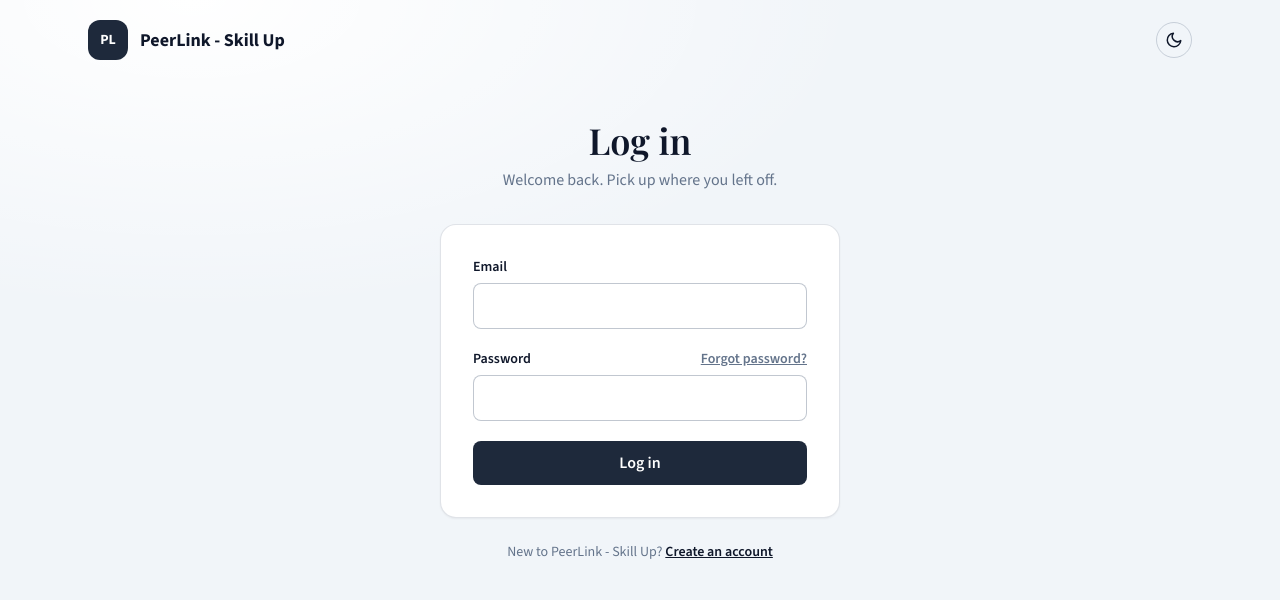
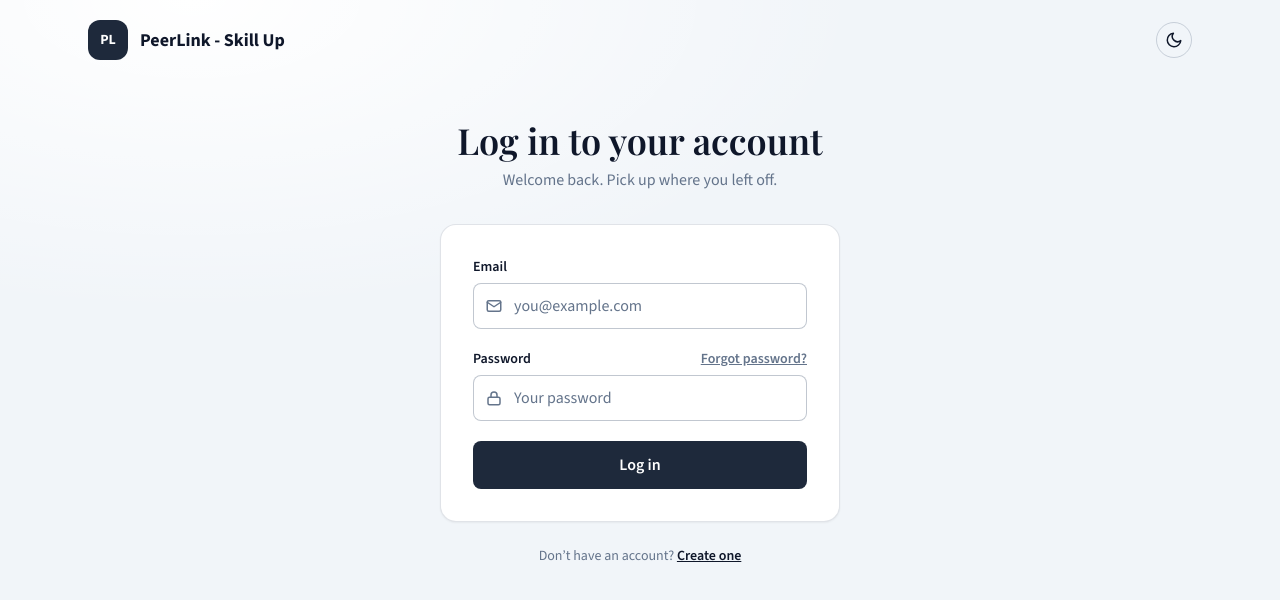
Before and after one commit to elaiii-seira/PeerLink, a React (Vite) app: page /login in a window 1280 px wide. Shown: the top 600 px of the page. Built offline with nearby package versions, Linux system fonts and the light colour scheme; no server answers.

Commit message:
feat: redesign login, register and password pages, add optional Google sign-in

```diff
--- a/src/pages/ForgotPassword.jsx
+++ b/src/pages/ForgotPassword.jsx
@@ -2,6 +2,7 @@ import { useState } from 'react'
 import { Link } from 'react-router-dom'
 import { supabase } from '../supabase'
 import AuthShell from '../components/AuthShell'
+import IconField from '../components/IconField'
 
 export default function ForgotPassword() {
   const [email, setEmail] = useState('')
@@ -43,13 +44,10 @@ export default function ForgotPassword() {
         </div>
       ) : (
         <form onSubmit={onSubmit} className="space-y-5">
-          <div>
-            <label htmlFor="email" className="field-label">Email</label>
-            <input id="email" type="email" required autoComplete="email" className="field"
-              value={email} onChange={(e) => setEmail(e.target.value)} />
-          </div>
+          <IconField id="email" label="Email" icon="mail" type="email" required autoComplete="email"
+            placeholder="you@example.com" value={email} onChange={(e) => setEmail(e.target.value)} />
           {error && <p role="alert" className="text-sm font-semibold text-destructive">{error}</p>}
-          <button type="submit" disabled={busy} className="btn-primary w-full">
+          <button type="submit" disabled={busy} className="btn-primary w-full py-3 text-base">
             {busy ? 'Sending…' : 'Send reset link'}
           </button>
         </form>
--- a/src/pages/Landing.jsx
+++ b/src/pages/Landing.jsx
@@ -1,7 +1,7 @@
 import { useEffect } from 'react'
 import { Link } from 'react-router-dom'
-
-const BRAND = 'PeerLink - Skill Up'
+import Brand, { BRAND } from '../components/Brand'
+import ThemeToggle from '../components/ThemeToggle'
 
 function SearchIcon() {
   return (
@@ -37,20 +37,15 @@ export default function Landing() {
         Skip to main content
       </a>
 
-      <header className="mx-auto flex max-w-6xl items-center justify-between gap-4 px-6 py-5">
-        <Link to="/" className="flex items-center gap-3 rounded focus:outline-none focus-visible:ring-2 focus-visible:ring-ring">
-          <span aria-hidden="true"
-            className="flex h-10 w-10 items-center justify-center rounded-xl bg-primary text-sm font-bold text-primary-foreground">
-            PL
-          </span>
-          <span className="text-lg font-bold">{BRAND}</span>
-        </Link>
-        <nav className="flex items-center gap-3 sm:gap-5" aria-label="Account">
+      <header className="mx-auto flex max-w-6xl flex-wrap items-center justify-between gap-x-4 gap-y-3 px-6 py-5">
+        <Brand />
+        <nav className="ml-auto flex items-center gap-2 sm:gap-5" aria-label="Account">
+          <ThemeToggle />
           <Link to="/login"
-            className="rounded px-1 font-semibold text-muted-foreground hover:text-foreground focus:outline-none focus-visible:ring-2 focus-visible:ring-ring">
+            className="whitespace-nowrap rounded px-1 font-semibold text-muted-foreground hover:text-foreground focus:outline-none focus-visible:ring-2 focus-visible:ring-ring">
             Log in
           </Link>
-          <Link to="/register" className={`${pill} bg-primary px-5 py-2.5 text-primary-foreground hover:bg-foreground`}>
+          <Link to="/register" className={`${pill} whitespace-nowrap bg-primary !px-4 !py-2 text-primary-foreground hover:bg-foreground sm:!px-5 sm:!py-2.5`}>
             Sign up
           </Link>
         </nav>
--- a/src/pages/Login.jsx
+++ b/src/pages/Login.jsx
@@ -2,6 +2,8 @@ import { useState } from 'react'
 import { Link, useNavigate } from 'react-router-dom'
 import { supabase } from '../supabase'
 import AuthShell from '../components/AuthShell'
+import GoogleAuth from '../components/GoogleAuth'
+import IconField from '../components/IconField'
 
 export default function Login() {
   const navigate = useNavigate()
@@ -22,35 +24,29 @@ export default function Login() {
 
   return (
     <AuthShell
-      title="Log in"
+      title="Log in to your account"
       subtitle="Welcome back. Pick up where you left off."
       footer={
         <>
-          New to PeerLink - Skill Up?{' '}
-          <Link to="/register" className="font-semibold text-foreground underline">
-            Create an account
-          </Link>
+          Don’t have an account?{' '}
+          <Link to="/register" className="font-semibold text-foreground underline">Create one</Link>
         </>
       }
     >
+      <GoogleAuth label="Continue with Google" />
       <form onSubmit={onSubmit} className="space-y-5">
-        <div>
-          <label htmlFor="email" className="field-label">Email</label>
-          <input id="email" type="email" required autoComplete="email" className="field"
-            value={email} onChange={(e) => setEmail(e.target.value)} />
-        </div>
-        <div>
-          <div className="mb-1.5 flex items-baseline justify-between gap-3">
-            <label htmlFor="password" className="text-sm font-semibold text-foreground">Password</label>
+        <IconField id="email" label="Email" icon="mail" type="email" required autoComplete="email"
+          placeholder="you@example.com" value={email} onChange={(e) => setEmail(e.target.value)} />
+        <IconField id="password" label="Password" icon="lock" type="password" required
+          autoComplete="current-password" placeholder="Your password" value={password}
+          onChange={(e) => setPassword(e.target.value)}
+          right={
             <Link to="/forgot-password" className="text-sm font-semibold text-muted-foreground underline hover:text-foreground">
               Forgot password?
             </Link>
-          </div>
-          <input id="password" type="password" required autoComplete="current-password" className="field"
-            value={password} onChange={(e) => setPassword(e.target.value)} />
-        </div>
+          } />
         {error && <p role="alert" className="text-sm font-semibold text-destructive">{error}</p>}
-        <button type="submit" disabled={busy} className="btn-primary w-full">
+        <button type="submit" disabled={busy} className="btn-primary w-full py-3 text-base">
           {busy ? 'Logging in…' : 'Log in'}
         </button>
       </form>
--- a/src/pages/Register.jsx
+++ b/src/pages/Register.jsx
@@ -2,6 +2,8 @@ import { useState } from 'react'
 import { Link, useNavigate } from 'react-router-dom'
 import { supabase } from '../supabase'
 import AuthShell from '../components/AuthShell'
+import GoogleAuth from '../components/GoogleAuth'
+import IconField from '../components/IconField'
 import { YEAR_LEVELS } from '../options'
 
 export default function Register() {
@@ -57,43 +59,31 @@ export default function Register() {
       {notice ? (
         <p role="status" className="rounded border border-border/40 bg-card p-4 text-foreground">{notice}</p>
       ) : (
+        <>
+          <GoogleAuth label="Sign up with Google" />
           <form onSubmit={onSubmit} className="space-y-5">
-          <div>
-            <label htmlFor="full_name" className="field-label">Full name</label>
-            <input id="full_name" required autoComplete="name" className="field"
-              value={form.full_name} onChange={set('full_name')} maxLength={100} />
-          </div>
+            <IconField id="full_name" label="Full name" icon="user" required maxLength={100} autoComplete="name"
+              placeholder="Juan Dela Cruz" value={form.full_name} onChange={set('full_name')} />
             <div className="grid gap-5 sm:grid-cols-2">
-            <div>
-              <label htmlFor="course" className="field-label">Course</label>
-              <input id="course" required placeholder="e.g. BSCpE" className="field"
-                value={form.course} onChange={set('course')} maxLength={100} />
-            </div>
-            <div>
-              <label htmlFor="year_level" className="field-label">Year level</label>
-              <select id="year_level" required className="field"
+              <IconField id="course" label="Course" icon="book" required maxLength={100}
+                placeholder="BSCpE" value={form.course} onChange={set('course')} />
+              <IconField id="year_level" label="Year level" icon="calendar" as="select" required
                 value={form.year_level} onChange={set('year_level')}>
                 <option value="" disabled>Select</option>
                 {YEAR_LEVELS.map((y) => <option key={y} value={y}>{y}</option>)}
-              </select>
+              </IconField>
             </div>
-          </div>
-          <div>
-            <label htmlFor="email" className="field-label">Email</label>
-            <input id="email" type="email" required autoComplete="email" className="field"
-              value={form.email} onChange={set('email')} />
-          </div>
-          <div>
-            <label htmlFor="password" className="field-label">Password</label>
-            <input id="password" type="password" required minLength={8} autoComplete="new-password"
-              className="field" value={form.password} onChange={set('password')} />
-            <p className="mt-1.5 text-sm text-muted-foreground">At least 8 characters.</p>
-          </div>
+            <IconField id="email" label="Email" icon="mail" type="email" required autoComplete="email"
+              placeholder="you@example.com" value={form.email} onChange={set('email')} />
+            <IconField id="password" label="Password" icon="lock" type="password" required minLength={8}
+              autoComplete="new-password" placeholder="At least 8 characters" hint="At least 8 characters."
+              value={form.password} onChange={set('password')} />
             {error && <p role="alert" className="text-sm font-semibold text-destructive">{error}</p>}
-          <button type="submit" disabled={busy} className="btn-primary w-full">
+            <button type="submit" disabled={busy} className="btn-primary w-full py-3 text-base">
               {busy ? 'Creating account…' : 'Create account'}
             </button>
           </form>
+        </>
       )}
     </AuthShell>
   )
--- a/src/pages/ResetPassword.jsx
+++ b/src/pages/ResetPassword.jsx
@@ -3,6 +3,7 @@ import { Link, useNavigate } from 'react-router-dom'
 import { useAuth } from '../AuthContext'
 import { supabase } from '../supabase'
 import AuthShell from '../components/AuthShell'
+import IconField from '../components/IconField'
 
 // The link in the reset email signs the student in for a moment (Supabase reads the link),
 // so this page just asks for a new password while that session exists.
@@ -27,7 +28,7 @@ export default function ResetPassword() {
   }
 
   if (loading) {
-    return <AuthShell title="Reset your password" subtitle="Checking your link…" footer={null}>{null}</AuthShell>
+    return <AuthShell title="Reset your password" subtitle="One moment." footer={null}><p role="status" className="text-center text-muted-foreground">Checking your link…</p></AuthShell>
   }
 
   if (!user) {
@@ -56,19 +57,14 @@ export default function ResetPassword() {
   return (
     <AuthShell title="Choose a new password" subtitle="Pick something you have not used elsewhere." footer={null}>
       <form onSubmit={onSubmit} className="space-y-5">
-        <div>
-          <label htmlFor="password" className="field-label">New password</label>
-          <input id="password" type="password" required minLength={8} autoComplete="new-password" className="field"
-            value={password} onChange={(e) => setPassword(e.target.value)} />
-          <p className="mt-1.5 text-sm text-muted-foreground">At least 8 characters.</p>
-        </div>
-        <div>
-          <label htmlFor="confirm" className="field-label">Confirm new password</label>
-          <input id="confirm" type="password" required minLength={8} autoComplete="new-password" className="field"
-            value={confirm} onChange={(e) => setConfirm(e.target.value)} />
-        </div>
+        <IconField id="password" label="New password" icon="lock" type="password" required minLength={8}
+          autoComplete="new-password" placeholder="At least 8 characters" hint="At least 8 characters."
+          value={password} onChange={(e) => setPassword(e.target.value)} />
+        <IconField id="confirm" label="Confirm new password" icon="lock" type="password" required minLength={8}
+          autoComplete="new-password" placeholder="Type it again" value={confirm}
+          onChange={(e) => setConfirm(e.target.value)} />
         {error && <p role="alert" className="text-sm font-semibold text-destructive">{error}</p>}
-        <button type="submit" disabled={busy} className="btn-primary w-full">
+        <button type="submit" disabled={busy} className="btn-primary w-full py-3 text-base">
           {busy ? 'Saving…' : 'Update password'}
         </button>
       </form>
```
Also changed, not shown: 1 other file (tests, documents, lock files or other folders). Lines whose indentation alone changed are shown as unchanged.
